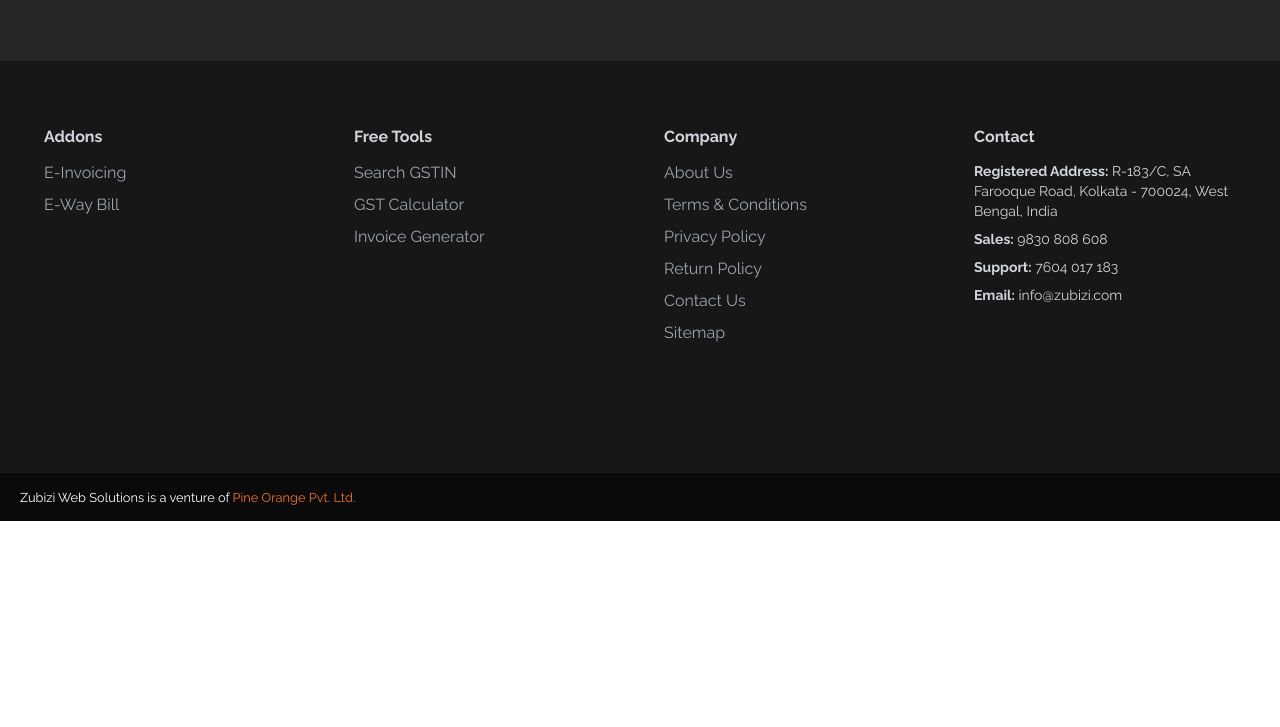
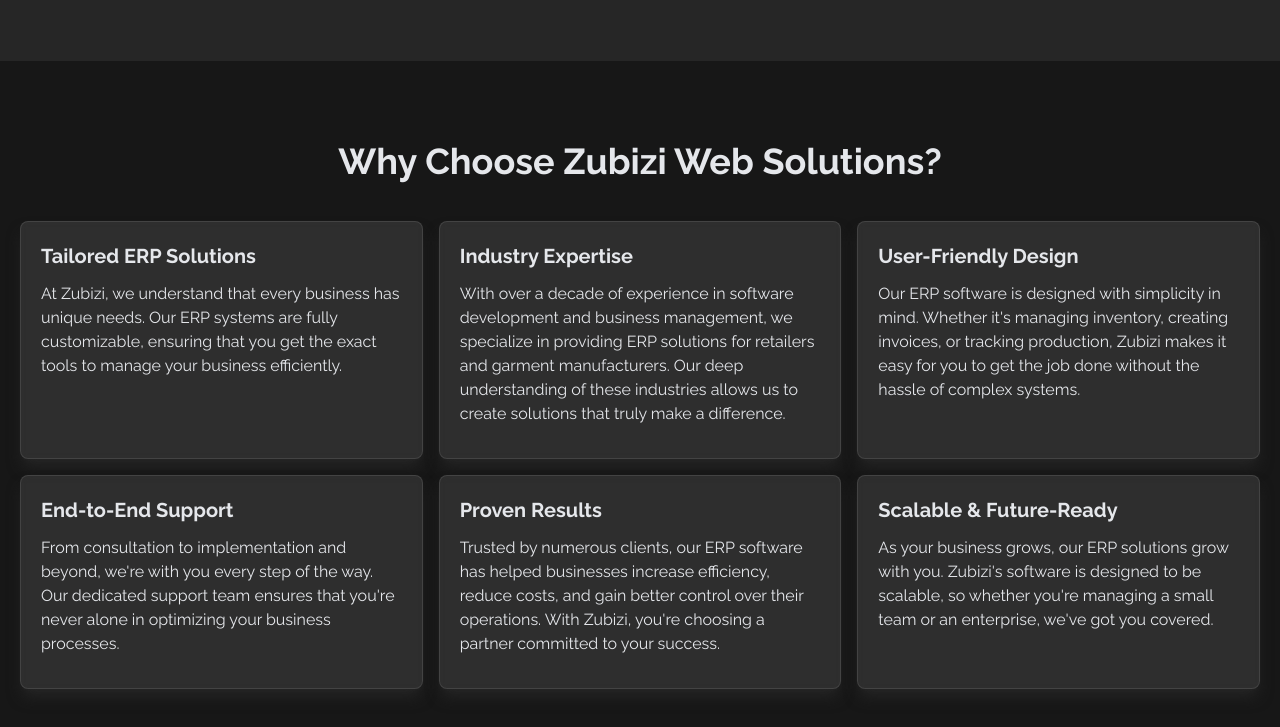
Before and after one commit to sariful/zubizi-v6, a website: page source/html/index.html in a window 1280 px wide. Shown: the part 6253-6980 px from the top of the page. Before the commit the page ends 6774 px from the top, so only its background shows below. Drawn offline with nearby package versions, Linux system fonts and the light colour scheme; files that its build step writes are made by us from their sources.

Commit message:
home page content

```diff
--- a/source/html/erp-software-for-garment-manufacturers.html
+++ b/source/html/erp-software-for-garment-manufacturers.html
@@ -401,25 +401,8 @@
     <!-- @include ../partials/clients.html -->
 
 
-    <section id="cta-section" class="py-20 px-5 bg-orange-400 bg-grain text-gray-900 ">
-        <div class="md:w-7/12 mx-auto text-center">
-            <h3 class="md:text-5xl text-3xl font-bold mb-5">
-                Transform Your Business with Our ERP Software for Garment Manufacturers!
-            </h3>
-            <p class="text-xl text-center mb-5">
-                Experience the power of streamlined operations, enhanced inventory management, and real-time insights.
-                Our
-                solution is designed specifically for garment manufacturers, helping you optimize production processes
-                and
-                improve overall efficiency. Don't miss out — <strong>request a demo today and take the first step toward
-                    increased profitability!</strong>
-            </p>
-            <a href="#"
-                class="inline-block px-16 py-5 bg-gray-800 text-white font-semibold rounded-full shadow-md hover:bg-gray-900 transition duration-200">
-                Request a Demo
-            </a>
-        </div>
-    </section>
+
+    <!-- @include ../partials/cta-ribbon.html -->
 
 
     <!-- @include ../partials/footer.html -->
--- a/source/html/index.html
+++ b/source/html/index.html
@@ -47,8 +47,9 @@
 </head>
 
 <body>
-    <main class="min-h-screen">
-        <div class="relative overflow-hidden md:bg-[radial-gradient(#484643,#1a1918,#161515)] bg-zinc-900 ">
+    <main>
+        <div
+            class="relative overflow-hidden md:bg-[radial-gradient(#484643,#1a1918,#161515)] bg-zinc-900  min-h-screen">
 
             <!-- <video autoplay muted loop class="absolute top-0 left-0 w-full h-full object-cover z-0">
                 <source
@@ -118,7 +119,7 @@
                             </div>
 
                             <div
-                                class=" hidden md:block md:p-3 p-2 glass-box md:rounded-2xl shadow-[20px_20px_15px_4px_rgba(0,0,0,0.6)] absolute top-1/3 -translate-y-1/3 -left-20">
+                                class=" hidden md:block md:p-3 p-2 glass-box md:rounded-2xl shadow-[20px_20px_15px_4px_rgba(0,0,0,0.6)] absolute top-1/3 -translate-y-1/3 -right-20">
                                 <img src="https://firebasestorage.googleapis.com/v0/b/customer-websites-zubizi.appspot.com/o/zubizi%2Fledger.png?alt=media"
                                     alt="Screenshot" class="w-96 h-auto rounded-xl">
                             </div>
@@ -295,6 +296,64 @@
         <!-- @include ../partials/testimonials.html -->
         <!-- @include ../partials/clients.html -->
 
+        <section class="py-20 bg-neutral-900 px-5 text-gray-200">
+            <div class="container">
+                <h2 class="text-center text-4xl font-bold mb-10">
+                    Why Choose Zubizi Web Solutions?
+                </h2>
+                <div class="md:grid md:grid-cols-3 gap-4">
+                    <div class="bg-white/5 p-5 rounded-lg glass-box shadow-lg shadow-neutral-800 mb-5 md:mb-0 hover:shadow-xl hover:shadow-neutral-800 duration-300 ">
+                        <h3 class="mb-3 font-bold text-xl">Tailored ERP Solutions</h3>
+                        <p class="mb-3">
+                            At Zubizi, we understand that every business has unique needs. Our ERP systems are fully
+                            customizable, ensuring that you get the exact tools to manage your business efficiently.
+                        </p>
+                    </div>
+                    <div class="bg-white/5 p-5 rounded-lg glass-box shadow-lg shadow-neutral-800 mb-5 md:mb-0 hover:shadow-xl hover:shadow-neutral-800 duration-300 ">
+                        <h3 class="mb-3 font-bold text-xl">Industry Expertise</h3>
+                        <p class="mb-3">
+                            With over a decade of experience in software development and business management, we
+                            specialize in providing ERP solutions for retailers and garment manufacturers. Our deep
+                            understanding of these industries allows us to create solutions that truly make a
+                            difference.
+                        </p>
+                    </div>
+                    <div class="bg-white/5 p-5 rounded-lg glass-box shadow-lg shadow-neutral-800 mb-5 md:mb-0 hover:shadow-xl hover:shadow-neutral-800 duration-300 ">
+                        <h3 class="mb-3 font-bold text-xl">User-Friendly Design</h3>
+                        <p class="mb-3">
+                            Our ERP software is designed with simplicity in mind. Whether it's managing inventory,
+                            creating invoices, or tracking production, Zubizi makes it easy for you to get the job done
+                            without the hassle of complex systems.
+                        </p>
+                    </div>
+                    <div class="bg-white/5 p-5 rounded-lg glass-box shadow-lg shadow-neutral-800 mb-5 md:mb-0 hover:shadow-xl hover:shadow-neutral-800 duration-300 ">
+                        <h3 class="mb-3 font-bold text-xl">End-to-End Support</h3>
+                        <p class="mb-3">
+                            From consultation to implementation and beyond, we're with you every step of the way. Our
+                            dedicated support team ensures that you're never alone in optimizing your business
+                            processes.
+                        </p>
+                    </div>
+                    <div class="bg-white/5 p-5 rounded-lg glass-box shadow-lg shadow-neutral-800 mb-5 md:mb-0 hover:shadow-xl hover:shadow-neutral-800 duration-300 ">
+                        <h3 class="mb-3 font-bold text-xl">Proven Results</h3>
+                        <p class="mb-3">
+                            Trusted by numerous clients, our ERP software has helped businesses increase efficiency,
+                            reduce costs, and gain better control over their operations. With Zubizi, you're choosing a
+                            partner committed to your success.
+                        </p>
+                    </div>
+                    <div class="bg-white/5 p-5 rounded-lg glass-box shadow-lg shadow-neutral-800 mb-5 md:mb-0 hover:shadow-xl hover:shadow-neutral-800 duration-300 ">
+                        <h3 class="mb-3 font-bold text-xl">Scalable & Future-Ready</h3>
+                        <p class="mb-3">
+                            As your business grows, our ERP solutions grow with you. Zubizi's software is designed to be
+                            scalable, so whether you're managing a small team or an enterprise, we've got you covered.
+                        </p>
+                    </div>
+                </div>
+            </div>
+        </section>
+
+        <!-- @include ../partials/cta-ribbon.html -->
 
 
         <!-- @include ../partials/footer.html -->
--- /dev/null
+++ b/source/partials/cta-ribbon.html
@@ -0,0 +1,19 @@
+<section id="cta-section" class="py-20 px-5 bg-orange-400 bg-grain text-gray-900 ">
+    <div class="md:w-7/12 mx-auto text-center">
+        <h3 class="md:text-5xl text-3xl font-bold mb-5">
+            Transform Your Business with Our ERP Software for Garment Manufacturers!
+        </h3>
+        <p class="text-xl text-center mb-5">
+            Experience the power of streamlined operations, enhanced inventory management, and real-time insights.
+            Our
+            solution is designed specifically for garment manufacturers, helping you optimize production processes
+            and
+            improve overall efficiency. Don't miss out — <strong>request a demo today and take the first step toward
+                increased profitability!</strong>
+        </p>
+        <a href="#"
+            class="inline-block px-16 py-5 bg-gray-800 text-white font-semibold rounded-full shadow-md hover:bg-gray-900 transition duration-200">
+            Request a Demo
+        </a>
+    </div>
+</section>
```
